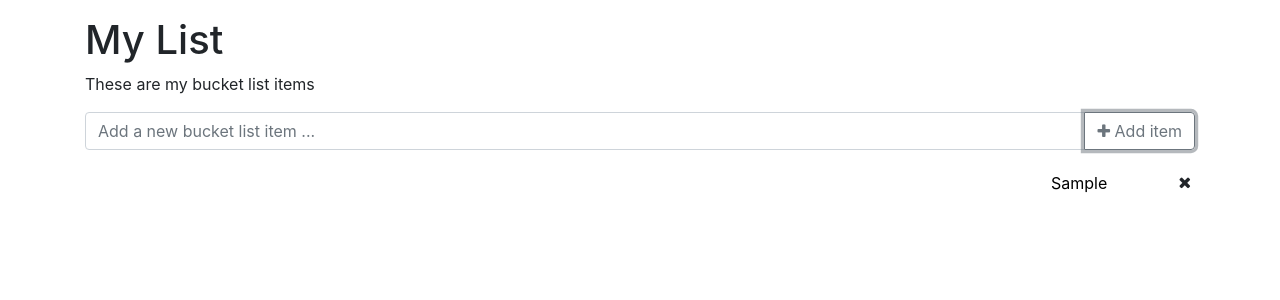
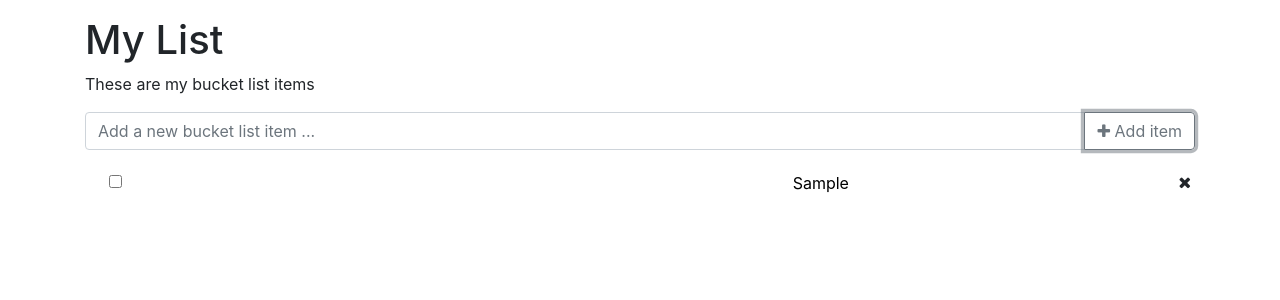
Before and after one commit to Fbw9/react-todo-list, a React (Create React App) app: page / in a window 1280 px wide. Both pictures are taken after typing "Sample" into the empty fields and a click on the button "Add item". Shown: the top 300 px of the page. Built offline with nearby package versions, Linux system fonts and the light colour scheme.

Commit message:
toggle function addeD

```diff
--- a/src/components/App.jsx
+++ b/src/components/App.jsx
@@ -40,12 +40,23 @@ class App extends React.Component {
         });
     }
 
+    toggleToDoItem = (uuid, event) => {
+        const checkbox = event.target
+        this.setState(state => {
+            state.toDoItems[uuid].done = checkbox.checked;
+            return state;
+        })
+    }
+
     render() {
         return (
             <div className="container">
                 <Header tagline="These are my bucket list items" />
                 <ToDoForm addToDo={this.addToDo} />
-                <ToDoList toDoItems={this.state.toDoItems} updateToDoText={this.updateToDoText} removeItem={this.removeItem} />
+                <ToDoList toDoItems={this.state.toDoItems}
+                updateToDoText={this.updateToDoText}
+                removeItem={this.removeItem}
+                toggleToDoItem={this.toggleToDoItem} />
             </div>
         )
     }
--- a/src/components/ToDoItem.jsx
+++ b/src/components/ToDoItem.jsx
@@ -8,17 +8,17 @@ class ToDoItem extends React.Component {
             <tr className="todo-item">
                 <td>
                     <div className="custom-control custom-checkbox">
-                        <input type="text" />
+                        <input type="checkbox" onChange={(e) => this.props.toggleToDoItem(item.uuid, e)} />
                         <label htmlFor=""></label>
                     </div>
                 </td>
                 <td className="col-1">
                     <input type="text" defaultValue={item.text}
-                    onChange={event => this.props.updateToDoText(item.uuid, event.target.value)} />
+                        onChange={event => this.props.updateToDoText(item.uuid, event.target.value)} />
                 </td>
                 <td className="col-action">
                     <i className="icon-remove fa fa-remove"
-                    onClick={() => this.props.removeItem(item.uuid)}
+                        onClick={() => this.props.removeItem(item.uuid)}
                     />
                 </td>
             </tr>
--- a/src/components/ToDoList.jsx
+++ b/src/components/ToDoList.jsx
@@ -8,9 +8,12 @@ class ToDoList extends React.Component {
                 <table className="todo-items table table-borderless">
                     <tbody>
                         {Object.keys(this.props.toDoItems).map(item =>
-                            <ToDoItem item={this.props.toDoItems[item]}
-                            updateToDoText={this.props.updateToDoText}
-                            removeItem={this.props.removeItem}
+                            <ToDoItem
+                                key={`item-${item}`}
+                                item={this.props.toDoItems[item]}
+                                updateToDoText={this.props.updateToDoText}
+                                removeItem={this.props.removeItem}
+                                toggleToDoItem={this.props.toggleToDoItem}
                             />
                         )}
                     </tbody>
```
